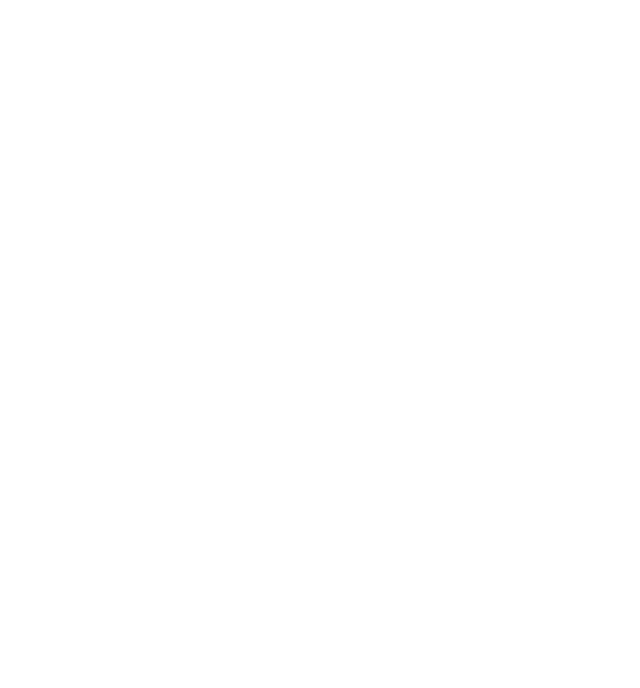
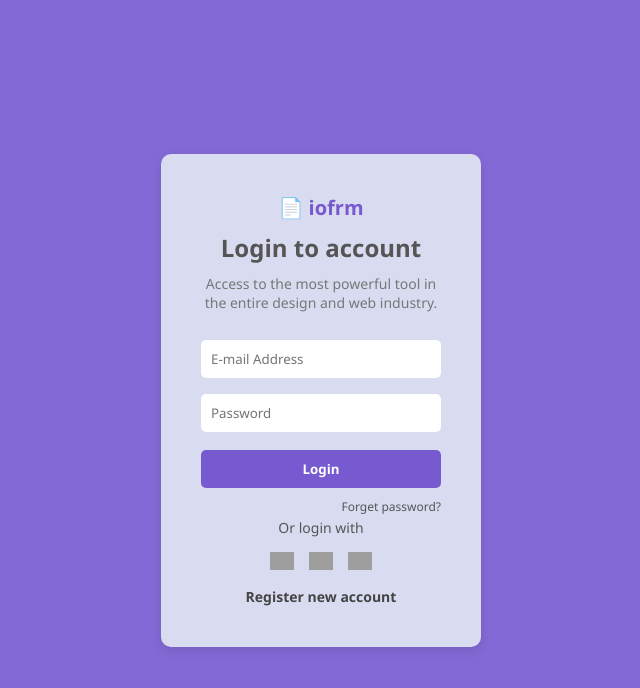
Before and after one commit to Robo9nine/Login-Form-2, a plain HTML site: page index.html in a window 1280 px wide. Shown: the whole page, without its empty margins (319-959 px from the left). Drawn offline with Linux system fonts and the light colour scheme; grey boxes are pictures that could not be loaded.

Commit message:
Login form 2

```diff
--- a/index.html
+++ b/index.html
@@ -7,6 +7,24 @@
     <title>Login Form 2</title>
  </head>
  <body>
+     <div class="login-box">
+    <div class="logo">📄 iofrm</div>
+    <h2>Login to account</h2>
+    <p>Access to the most powerful tool in the entire design and web industry.</p>
+    <form>
+      <input type="email" placeholder="E-mail Address" required />
+      <input type="password" placeholder="Password" required />
+      <button type="submit">Login</button>
+    </form>
+    <div class="forgot">Forget password?</div>
 
+    <div class="or">Or login with</div>
+    <div class="social-icons">
+      <img src="https://img.icons8.com/color/48/facebook.png" alt="Facebook"/>
+      <img src="https://img.icons8.com/color/48/google-logo.png" alt="Google"/>
+      <img src="https://img.icons8.com/color/48/linkedin.png" alt="LinkedIn"/>
+    </div>
+    <a href="#" class="register">Register new account</a>
+  </div>
  </body>
  </html>
--- a/style/style.css
+++ b/style/style.css
@@ -0,0 +1,95 @@
+* {
+  margin: 0;
+  padding: 0;
+  box-sizing: border-box;
+  font-family: 'Segoe UI', Tahoma, Geneva, Verdana, sans-serif;
+}
+
+body {
+  background-color: #8369d5;
+  display: flex;
+  justify-content: center;
+  align-items: center;
+  height: 100vh;
+}
+
+.login-box {
+  background-color: #d9dcf1;
+  padding: 40px;
+  border-radius: 10px;
+  width: 320px;
+  text-align: center;
+  box-shadow: 0 4px 12px rgba(0,0,0,0.1);
+}
+
+.login-box h2 {
+  margin-bottom: 10px;
+  color: #555;
+}
+
+.login-box p {
+  font-size: 14px;
+  color: #777;
+  margin-bottom: 20px;
+}
+
+.login-box input[type="email"],
+.login-box input[type="password"] {
+  width: 100%;
+  padding: 10px;
+  margin: 8px 0;
+  border: none;
+  border-radius: 5px;
+  outline: none;
+}
+
+.login-box button {
+  width: 100%;
+  padding: 10px;
+  background-color: #7759d0;
+  color: white;
+  border: none;
+  border-radius: 5px;
+  cursor: pointer;
+  font-weight: bold;
+  margin-top: 10px;
+}
+
+.login-box .forgot {
+  font-size: 12px;
+  color: #555;
+  float: right;
+  margin-top: 10px;
+}
+
+.or {
+  margin: 30px 0 15px;
+  font-size: 14px;
+  color: #555;
+}
+
+.social-icons {
+  display: flex;
+  justify-content: center;
+  gap: 15px;
+  margin-bottom: 15px;
+}
+
+.social-icons img {
+  width: 24px;
+  cursor: pointer;
+}
+
+.register {
+  font-size: 14px;
+  color: #444;
+  font-weight: bold;
+  text-decoration: none;
+}
+
+.logo {
+  font-weight: bold;
+  font-size: 20px;
+  color: #7759d0;
+  margin-bottom: 10px;
+}
```
